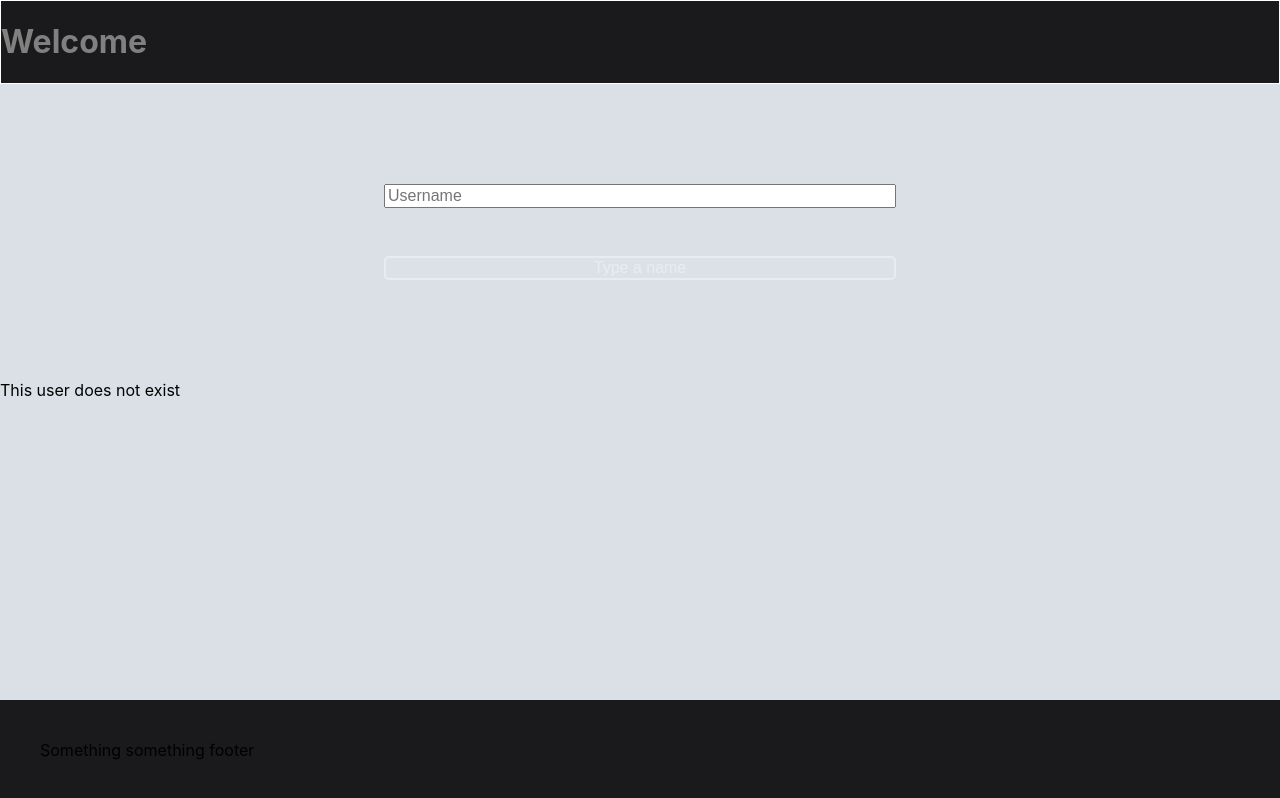
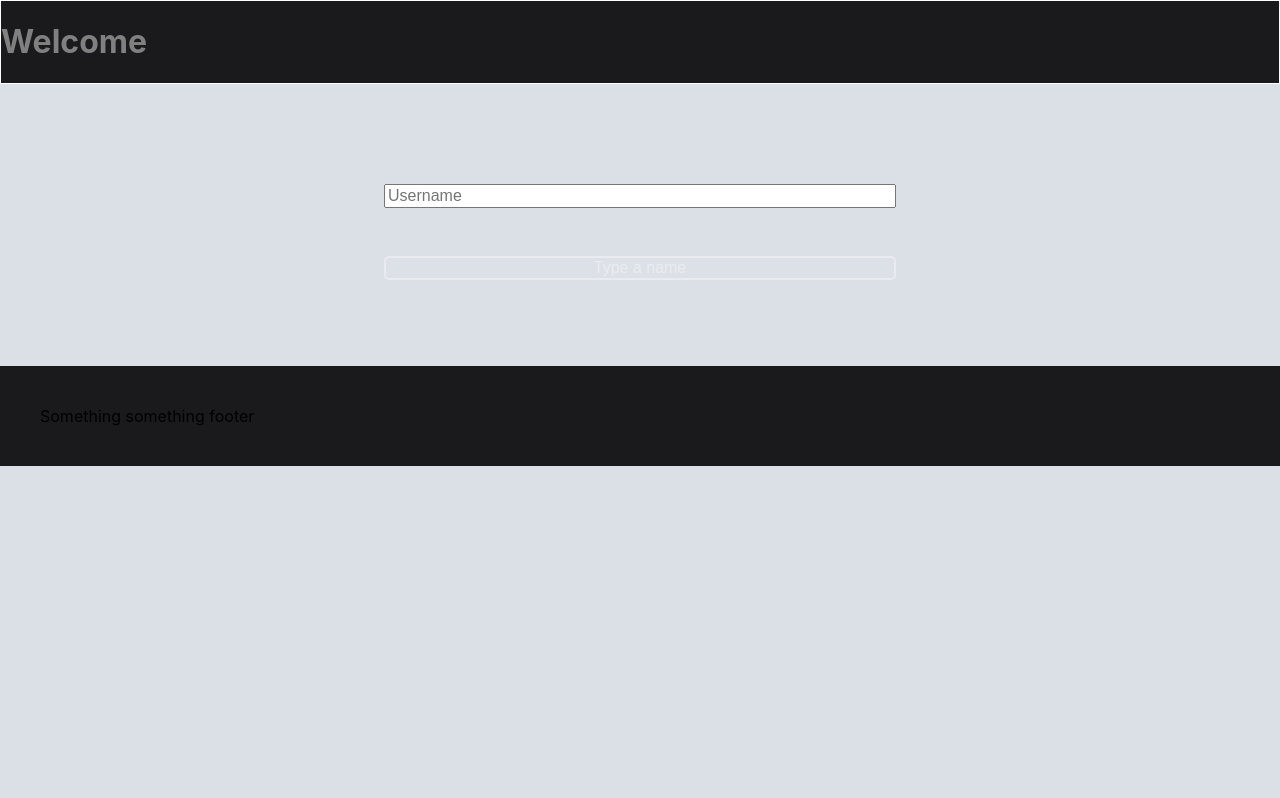
Before and after one commit to ZNBrown/LAP3-Code-Challenge, a React app: page / in a window 1280 px wide. Built offline with nearby package versions, Linux system fonts and the light colour scheme; no server answers.

Commit message:
stashing

```diff
--- a/src/components/Repo/index.jsx
+++ b/src/components/Repo/index.jsx
@@ -14,6 +14,7 @@
         async function fetchRepos() {
             try {
                 setError(null)
+                if (username === "") setError("Oh no, there are no public repos for this user");
                 let { data } = await axios.get(`https://api.github.com/users/${username}/repos`);
                 if (!data.length) {
                     setError("Oh no, there are no public repos for this user");
--- a/src/layout/Footer/style.css
+++ b/src/layout/Footer/style.css
@@ -1,9 +1,8 @@
 #footer {
     width: 100vw;
     bottom: 0;
-    position: absolute;
-    bottom: 0;
-
+    position: sticky;
     background-color: #1a1a1c;
     padding: 40px;
+    margin-top: -50px;
 }
```
